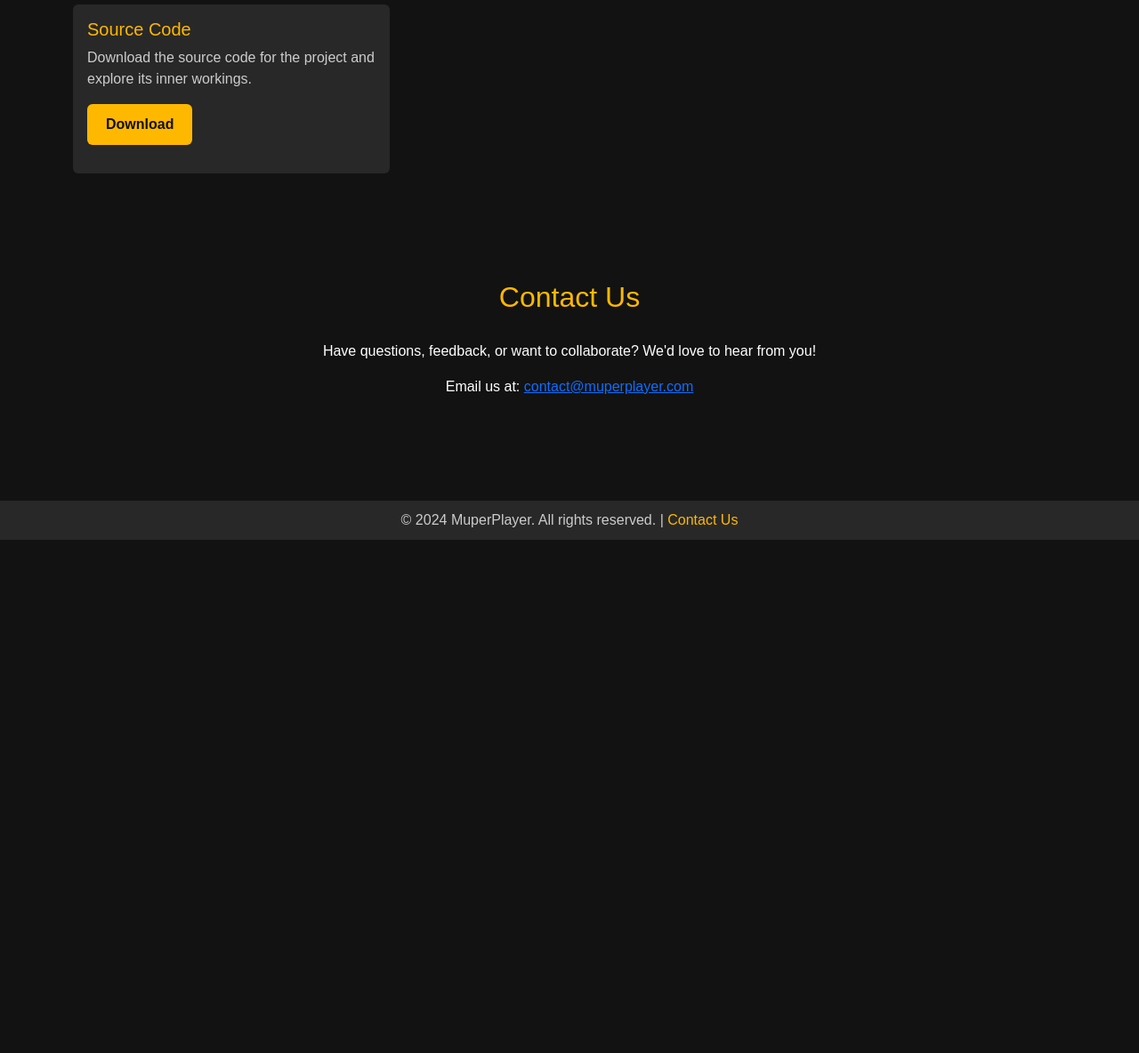
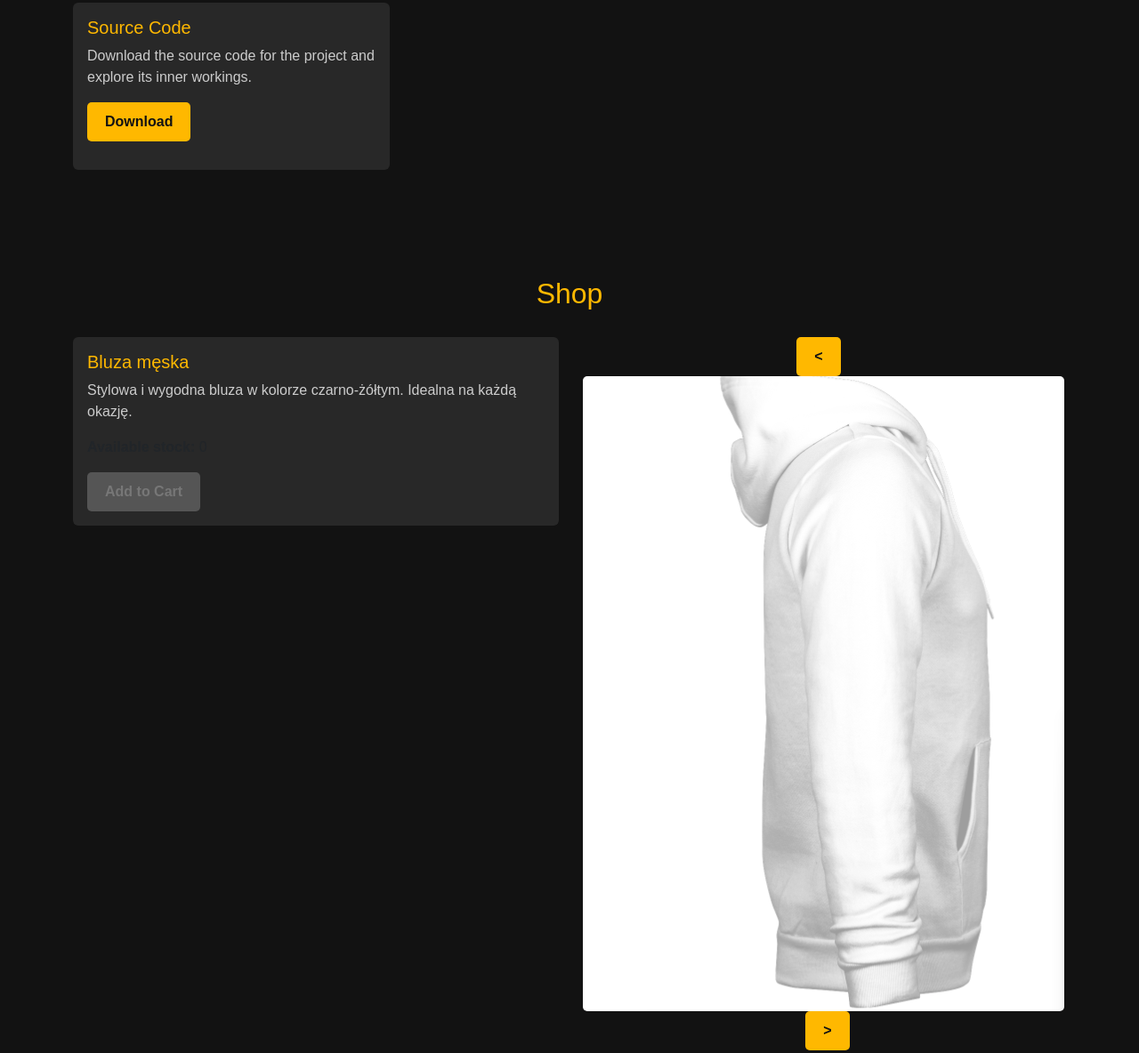
Before and after one commit to OfcWebsite/OfcWebsite.github.io, a plain HTML site: page index.html in a window 1280 px wide. Shown: the part 1191-2375 px from the top of the page at 89% size. Before the commit the page ends 1798 px from the top, so only its background shows below. Drawn offline with nearby package versions, Linux system fonts and the light colour scheme.

Commit message:
Upload Initial Site

```diff
--- a/index.html
+++ b/index.html
@@ -72,18 +72,32 @@
             color: #ccc;
         }
 
-        .btn-download {
+        .btn-download, .btn-cart {
             background-color: #FFB800;
             color: #121212;
             font-weight: bold;
             text-decoration: none;
             padding: 10px 20px;
             display: inline-block;
+            border: none;
+            border-radius: 5px;
         }
 
-        .btn-download:hover {
+        .btn-download:hover, .btn-cart:hover {
             background-color: #8A2BE2;
             color: #fff;
+        }
+
+        .btn-cart:disabled {
+            background-color: #555;
+            color: #777;
+            cursor: not-allowed;
+        }
+
+        .product-images img {
+            max-width: 100%;
+            height: auto;
+            border-radius: 5px;
         }
 
         footer {
@@ -122,6 +136,9 @@
                     </li>
                     <li class="nav-item">
                         <a class="nav-link" href="#source-code">Source Code</a>
+                    </li>
+                    <li class="nav-item">
+                        <a class="nav-link" href="#shop">Shop</a>
                     </li>
                     <li class="nav-item">
                         <a class="nav-link" href="#contact">Contact</a>
@@ -190,6 +207,32 @@
         </div>
     </section>
 
+    <!-- Sekcja Sklep -->
+    <section id="shop">
+        <h2 class="section-title">Shop</h2>
+        <div class="container">
+            <div class="row">
+                <div class="col-md-6">
+                    <div class="card">
+                        <div class="card-body">
+                            <h5 class="card-title">Bluza męska</h5>
+                            <p class="card-text">Stylowa i wygodna bluza w kolorze czarno-żółtym. Idealna na każdą okazję.</p>
+                            <p><strong>Available stock:</strong> 0</p>
+                            <button class="btn-cart" disabled>Add to Cart</button>
+                        </div>
+                    </div>
+                </div>
+                <div class="col-md-6 text-center">
+                    <div class="product-images">
+                        <button id="prevBtn" class="btn btn-download" style="margin-right: 10px;">&lt;</button>
+                        <img id="productImage" src="Product11.png" alt="Product Image" style="max-width: 100%; height: auto; border-radius: 5px;">
+                        <button id="nextBtn" class="btn btn-download" style="margin-left: 10px;">&gt;</button>
+                    </div>
+                </div>
+            </div>
+        </div>
+    </section>
+
     <!-- Sekcja Kontakt -->
     <section id="contact">
         <h2 class="section-title">Contact Us</h2>
@@ -201,9 +244,11 @@
 
     <!-- Stopka -->
     <footer>
-        &copy; 2024 MuperPlayer. All rights reserved. | <a href="#contact">Contact Us</a>
+        &copy; 2024 MuperPlayer. All rights reserved. | <a href="#privacy">Privacy Policy</a>
     </footer>
 
+    <!-- Skrypt zewnętrzny -->
+    <script src="script.js"></script>
     <script src="https://cdn.jsdelivr.net/npm/bootstrap@5.3.0/dist/js/bootstrap.bundle.min.js"></script>
 </body>
 </html>
```
